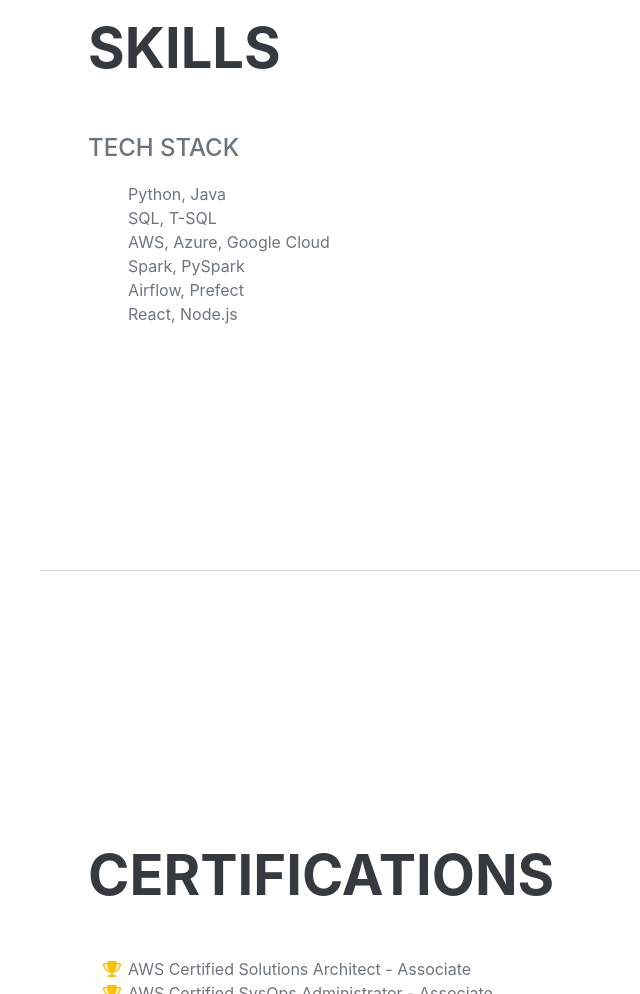
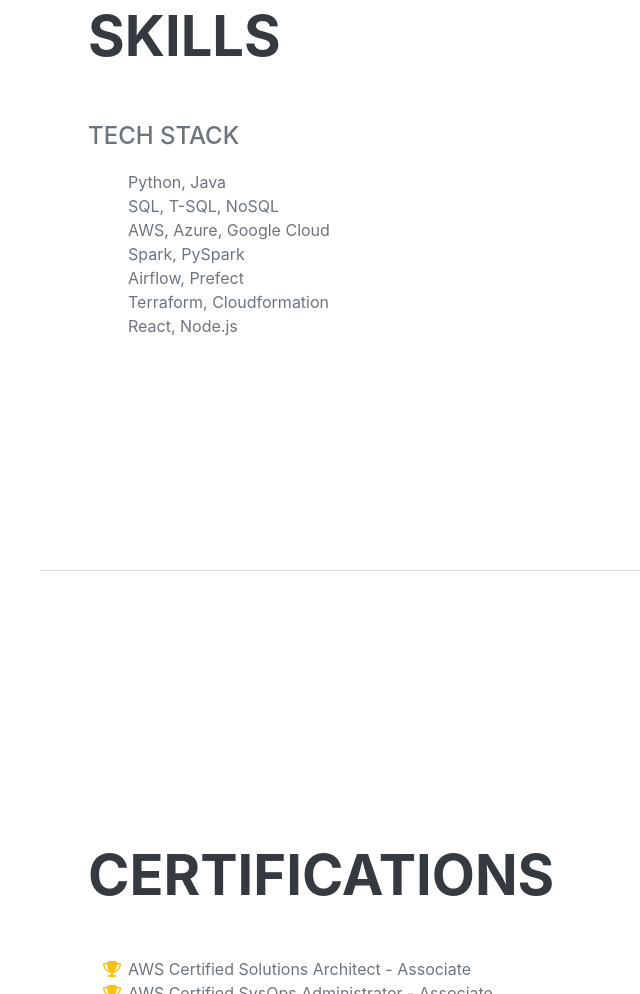
Before and after one commit to Mikkochu/cloud-resume-challenge, a plain HTML site: page website/index.html in a window 1280 px wide. Shown: the part 3072-4066 px from the top of the page, without its empty margins (232-872 px from the left). Drawn offline with nearby package versions, Linux system fonts and the light colour scheme; no server answers; a web font is replaced by a local one.

Commit message:
Add Terraform

```diff
--- a/website/index.html
+++ b/website/index.html
@@ -161,7 +161,7 @@
                         </li>
                         <li>
                             <span class="fa-li"><i class="fas"></i></span>
-                            SQL, T-SQL
+                            SQL, T-SQL, NoSQL
                         </li>
                         <li>
                             <span class="fa-li"><i class="fas"></i></span>
@@ -174,6 +174,10 @@
                         <li>
                             <span class="fa-li"><i class="fas"></i></span>
                             Airflow, Prefect
+                        </li>
+                        <li>
+                            <span class="fa-li"><i class="fas"></i></span>
+                            Terraform, Cloudformation
                         </li>
                         <li>
                             <span class="fa-li"><i class="fas"></i></span>
```
